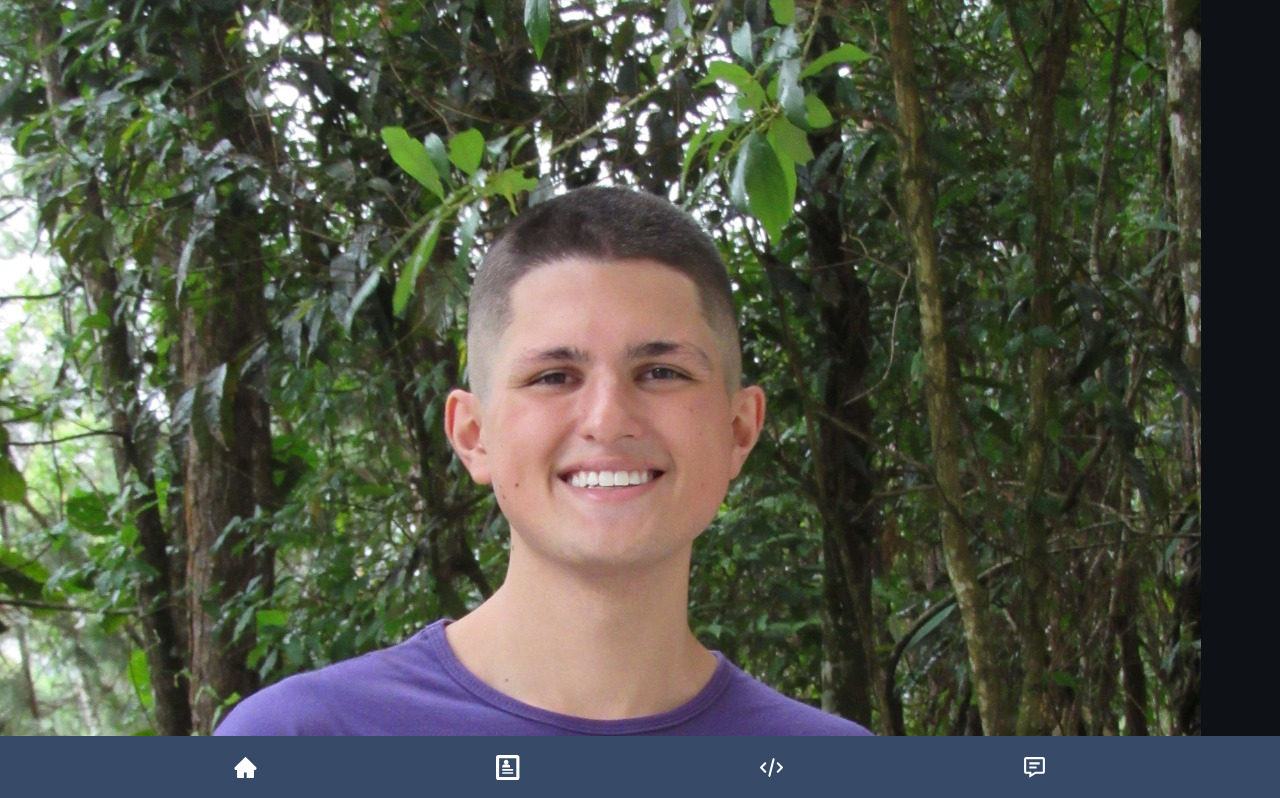
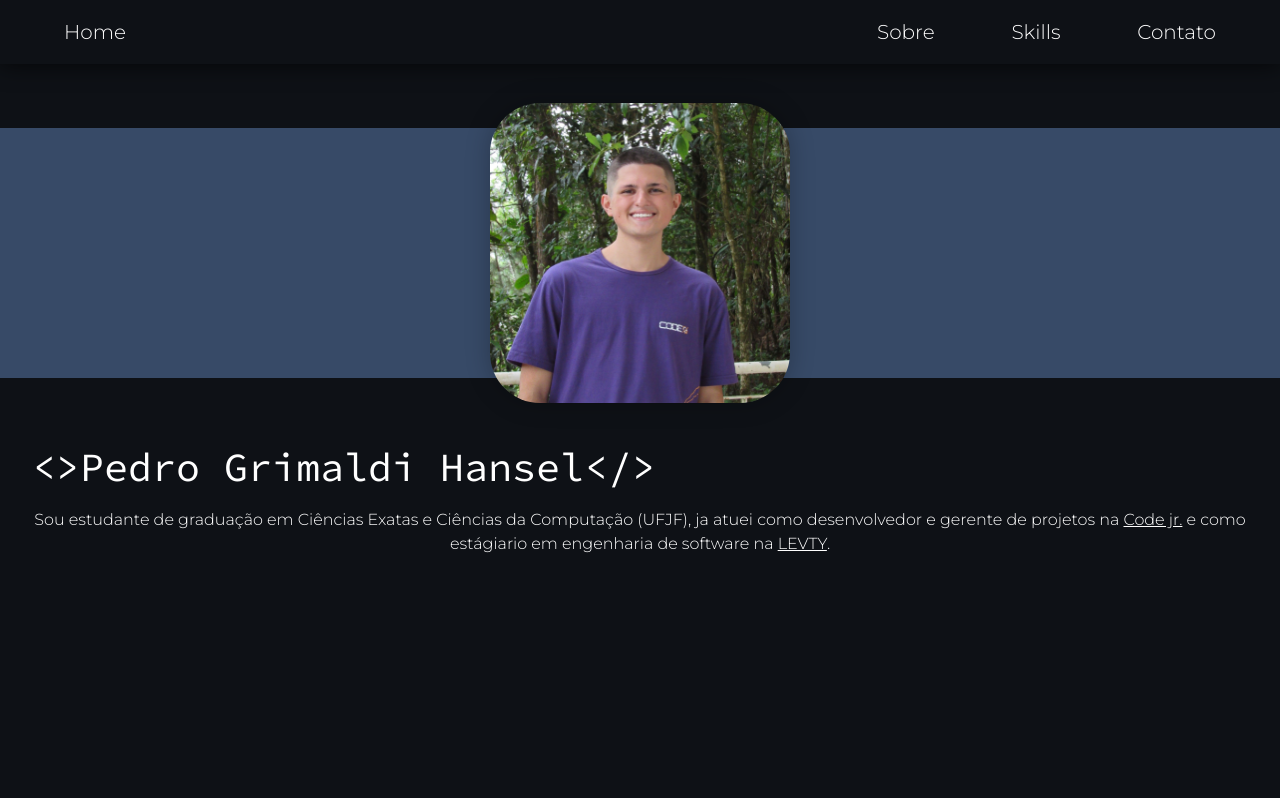
Before and after one commit to Pedro-Grimaldi-Hansel/Portfolio, a Next.js app: page / in a window 1280 px wide. Shown: the top 798 px of the page. Built offline with nearby package versions, Linux system fonts and the light colour scheme.

Commit message:
inicio do desenvolvimento para desktop

```diff
--- /dev/null
+++ b/src/components/NavBar/NavBar.module.scss
@@ -0,0 +1,27 @@
+.navContainer{
+    width: 100%;
+    height: 64px;
+    display: flex;
+    justify-content: center;
+    align-items: center;
+    box-shadow: 0px 0px 25px 0px rgba(0, 0, 0, 0.750);
+    margin-bottom: 64px;
+}
+.navbar{
+    width: 90%;
+    display: flex;
+    justify-content: space-between;
+    align-items: center;
+    font-family: 'Montserrat';
+    font-size: 20px;
+    .dir{
+        display: flex;
+        width: 33.3333%;
+        justify-content: flex-end;
+        gap: 20%;
+    }
+    .link{
+        text-decoration: none;
+        font-size: 28px;
+    }
+}
--- /dev/null
+++ b/src/components/NavBar/index.tsx
@@ -0,0 +1,26 @@
+import type { NextPage } from 'next'
+import Link from "next/link";
+import React from "react";
+import styles from "./NavBar.module.scss";
+
+const Navbar = () => {
+    return (
+      <>
+        <nav className={styles.navContainer}>
+            <section className={styles.navbar}>
+                <div className={styles.esq}>
+                    <Link className={styles.link} href="/">Home</Link>
+                </div>
+
+                <div className={styles.dir}>
+                    <Link className={styles.link} href="/Sobre">Sobre</Link>
+                    <Link className={styles.link} href="/Skills">Skills</Link>
+                    <Link className={styles.link} href="/Contato">Contato</Link>
+                </div>
+            </section>
+        </nav>
+      </>
+    );
+  };
+
+  export default Navbar;
--- a/src/pages/index.tsx
+++ b/src/pages/index.tsx
@@ -3,13 +3,17 @@ import type { NextPage } from 'next'
 import styles from '@/src/styles/scss/index.module.scss'
 import Image from "next/image";
 import foto from '@/src/public/images/FotoPedro.jpeg'
-import NavbarMobile from '@/src/components/NavBarMobile';
+import NavBarMobile from '@/src/components/NavBarMobile';
+import NavBar from '@/src/components/NavBar';
+
 
 export default function Home() {
   return (
     <>
 
-      <NavbarMobile/>
+      <section className={styles.navbar}><NavBar/></section>
+
+      <section className={styles.navbarMobile}><NavBarMobile/></section>
 
       <main className={styles.Home}>
 
--- a/src/styles/scss/globals.scss
+++ b/src/styles/scss/globals.scss
@@ -14,7 +14,7 @@ body {
   p, label, input, textarea{
     line-height: 24px;
     letter-spacing: 0%;
-    font-family: 'Montserrat', sans-serif;
+    font-family: 'Montserrat';
     color: #FFFFFF;
   }
   a {
@@ -28,6 +28,6 @@ body {
     font-size: 40px;
   }
   h2, h4{
-    font-family: 'Montserrat', sans-serif;
+    font-family: 'Montserrat';
   }
 }
--- a/src/styles/scss/index.module.scss
+++ b/src/styles/scss/index.module.scss
@@ -1,4 +1,10 @@
-@media ( max-width: 768px){
+.navbar{
+    display: flex;
+}
+.navbarMobile{
+    display: none;
+}
+
 .Home{
     a{
         text-decoration: underline;
@@ -7,17 +13,16 @@
         left: 0;
         right: 0;
         top: 0;
-            height: 180px;
+        height: 250px;
         background-color: #374A67;
-            border-radius: 0px 0px 150px 0px;
         display: flex;
         justify-content: center;
         .foto_de_perfil{
             img{
-                    width: 190px;
-                    height: 190px;
+                width: 300px;
+                height: 300px;
                 border-radius: 50px;
-                    margin-top: 32px;
+                margin-top: -25px;
                 box-shadow: 0px 0px 25px 0px rgba(0, 0, 0, 0.25);
             }
 
@@ -47,10 +52,38 @@
         }
     }
 }
-    .NavBar{
+
+@media ( max-width: 768px){
+    .navbar{
+        display: none;
+    }
+    .navbarMobile{
         display: flex;
-        height: auto;
-        align-items: flex-end;
+    }
+    .Home{
+        a{
+            text-decoration: underline;
+        }
+        .Home_top{
+            left: 0;
+            right: 0;
+            top: 0;
+            height: 180px;
+            background-color: #374A67;
+            border-radius: 0px 0px 150px 0px;
+            display: flex;
+            justify-content: center;
+            .foto_de_perfil{
+                img{
+                    width: 190px;
+                    height: 190px;
+                    border-radius: 50px;
+                    margin-top: 32px;
+                    box-shadow: 0px 0px 25px 0px rgba(0, 0, 0, 0.25);
+                }
+
+            }
+        }
     }
 }
 @media ( max-width: 360px){
```
Lines whose indentation alone changed are shown as unchanged.
